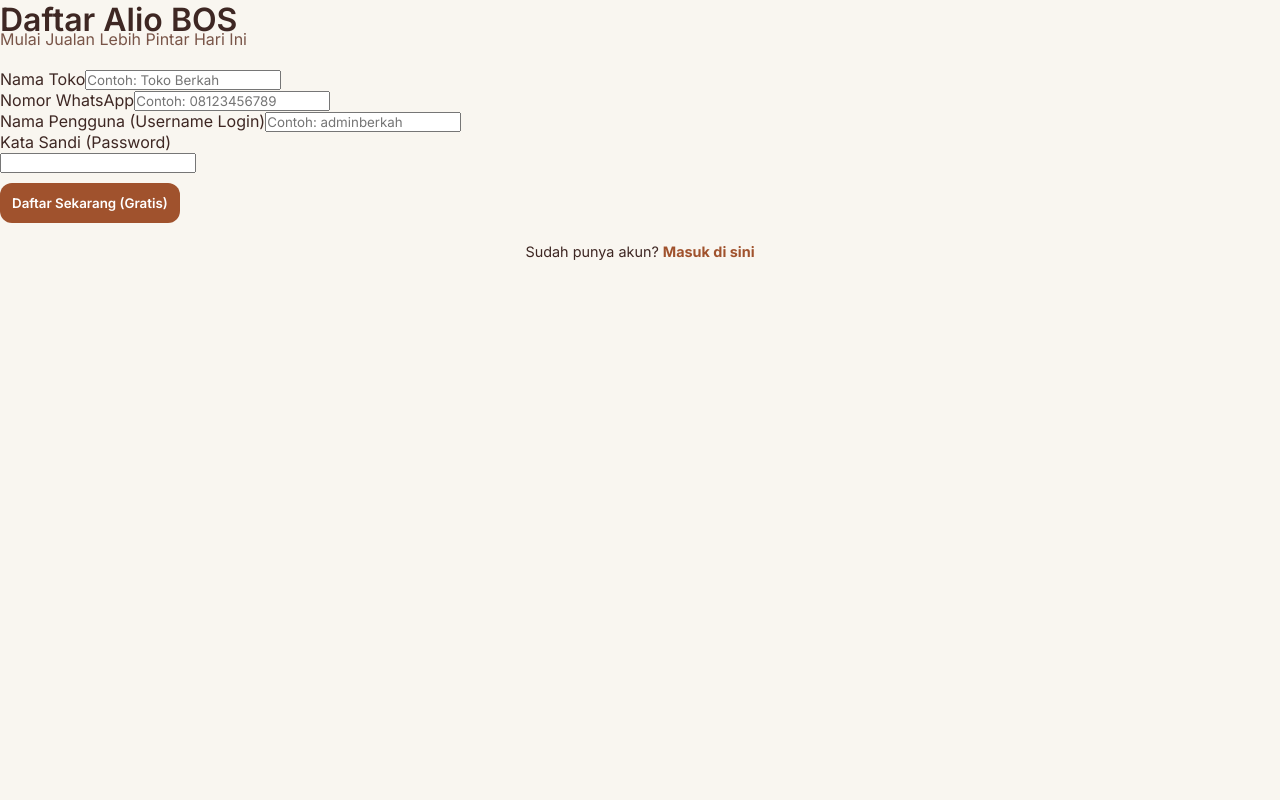
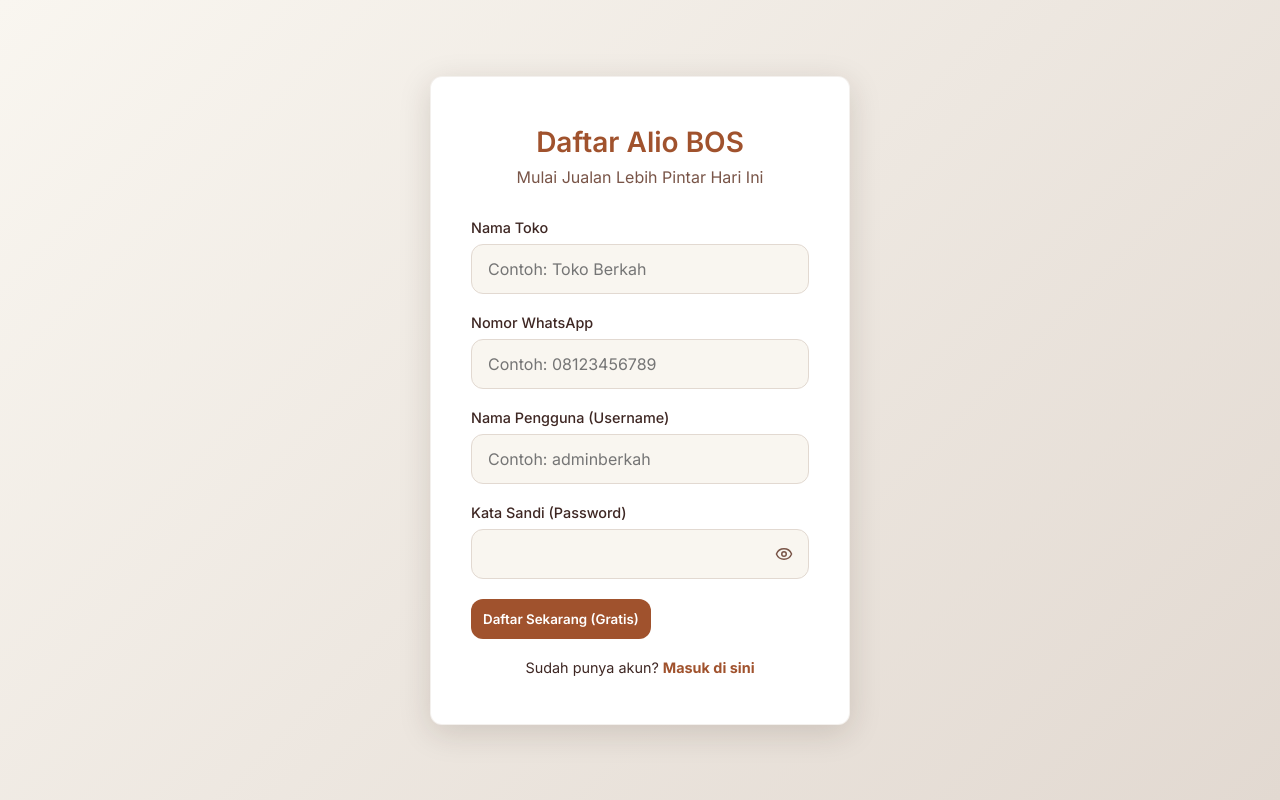
Before and after one commit to gudangbelajar81/Xirlo, a React (Vite) app in the folder frontend/: page /register in a window 1280 px wide. Built offline with nearby package versions, Linux system fonts and the light colour scheme; no server answers.

Commit message:
Fix Register.jsx CSS styling to match Login

```diff
--- a/frontend/src/pages/Register.jsx
+++ b/frontend/src/pages/Register.jsx
@@ -1,5 +1,6 @@
 import React, { useState } from 'react';
 import { useNavigate } from 'react-router-dom';
+import { Eye, EyeOff } from 'lucide-react';
 import { apiCall } from '../api';
 
 function Register({ setAuthInfo }) {
@@ -7,6 +8,7 @@
   const [phone, setPhone] = useState('');
   const [username, setUsername] = useState('');
   const [password, setPassword] = useState('');
+  const [showPassword, setShowPassword] = useState(false);
   const [loading, setLoading] = useState(false);
   const [error, setError] = useState('');
   const navigate = useNavigate();
@@ -22,7 +24,10 @@
         body: JSON.stringify({ storeName, ownerName: 'Admin', phone, username, password }),
       });
 
-      setAuthInfo(data.user, data.token);
+      localStorage.setItem('token', data.token);
+      localStorage.setItem('user', JSON.stringify(data.user));
+      setAuthInfo(data.user);
+
       alert('Pendaftaran Berhasil! Anda mendapatkan Gratis Akses Sultan selama 7 Hari.');
       navigate('/dashboard');
     } catch (err) {
@@ -33,15 +38,15 @@
   };
 
   return (
-    <div className="login-container">
-      <div className="login-box slide-in">
-        <h1 className="login-title">Daftar Alio BOS</h1>
-        <p className="login-subtitle" style={{ marginTop: '-10px', marginBottom: '20px', color: 'var(--text-secondary)' }}>Mulai Jualan Lebih Pintar Hari Ini</p>
+    <div className="auth-container">
+      <div className="auth-card glass">
+        <h2>Daftar Alio BOS</h2>
+        <p>Mulai Jualan Lebih Pintar Hari Ini</p>
 
-        <form onSubmit={handleRegister} className="login-form">
-          {error && <div className="error-message">{error}</div>}
+        {error && <div style={{ color: 'var(--danger)', marginBottom: '16px' }}>{error}</div>}
 
-          <div className="form-group">
+        <form onSubmit={handleRegister}>
+          <div className="input-group">
             <label>Nama Toko</label>
             <input
               type="text"
@@ -52,7 +57,7 @@
             />
           </div>
 
-          <div className="form-group">
+          <div className="input-group">
             <label>Nomor WhatsApp</label>
             <input
               type="text"
@@ -63,8 +68,8 @@
             />
           </div>
 
-          <div className="form-group">
-            <label>Nama Pengguna (Username Login)</label>
+          <div className="input-group">
+            <label>Nama Pengguna (Username)</label>
             <input
               type="text"
               value={username}
@@ -74,15 +79,22 @@
             />
           </div>
 
-          <div className="form-group">
+          <div className="input-group">
             <label>Kata Sandi (Password)</label>
-            <div className="password-input">
+            <div className="input-wrapper">
               <input
-                type="password"
+                type={showPassword ? "text" : "password"}
                 value={password}
                 onChange={(e) => setPassword(e.target.value)}
                 required
               />
+              <button
+                type="button"
+                className="password-toggle-btn"
+                onClick={() => setShowPassword(!showPassword)}
+              >
+                {showPassword ? <EyeOff size={18} /> : <Eye size={18} />}
+              </button>
             </div>
           </div>
 
```
